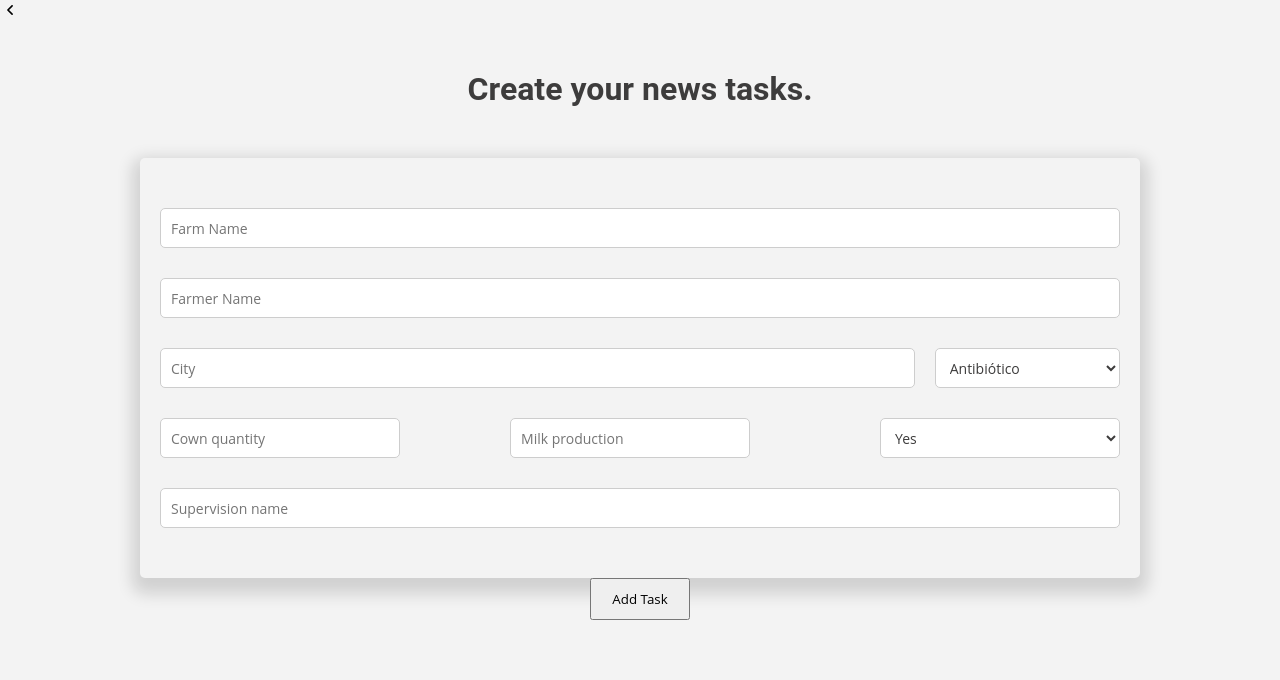
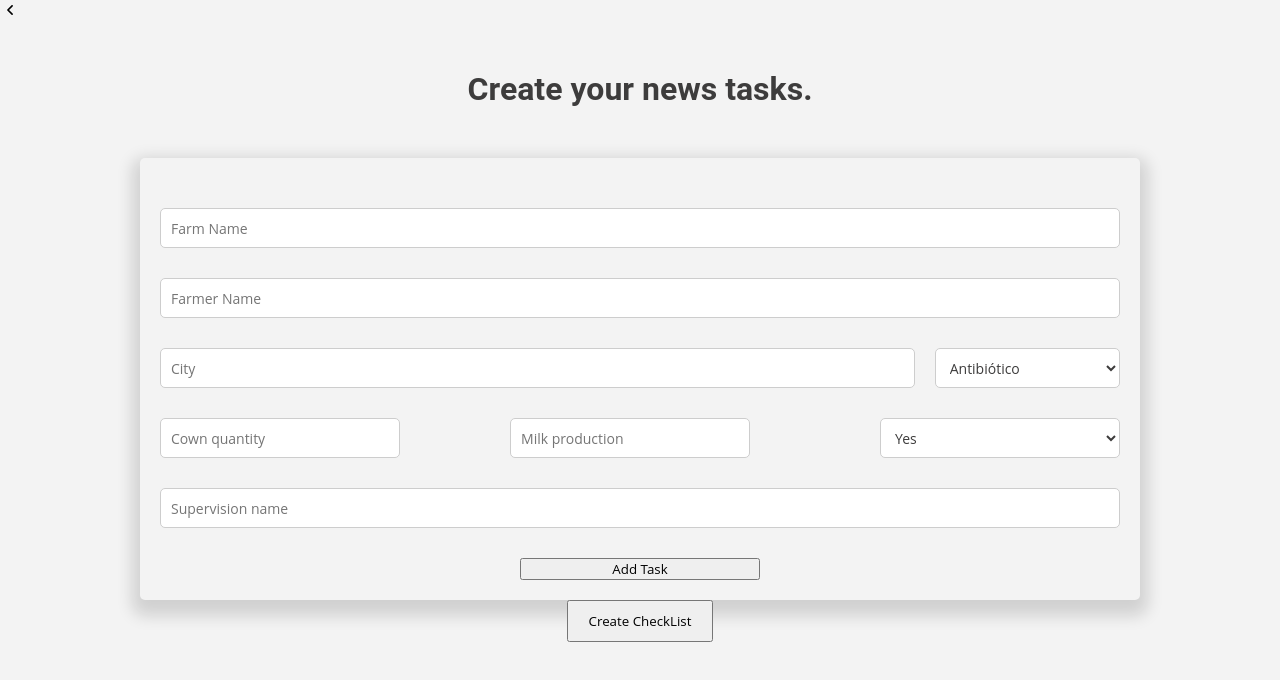
Before and after one commit to leoalves-15/BovControl, a React (Create React App) app: page /Create in a window 1280 px wide. Shown: the top 680 px of the page. Built offline with nearby package versions, Linux system fonts and the light colour scheme.

Commit message:
begging create

```diff
--- a/src/Contexts/ContextAddTasks/ContextNewTask.type.ts
+++ b/src/Contexts/ContextAddTasks/ContextNewTask.type.ts
@@ -2,4 +2,5 @@ import { ReactNode } from "react"
 
 export type ContextTaskProp = {
     children: ReactNode;
+    createTasks: () => void;
 }
--- a/src/components/FormTask/FormTask.types.ts
+++ b/src/components/FormTask/FormTask.types.ts
@@ -3,4 +3,5 @@ import { task } from "../../types/Task.type";
 export type FormTaskProps = {
     disabled?: boolean;
     task?: task;
+    send?: () => void;
 };
--- a/src/components/FormTask/index.tsx
+++ b/src/components/FormTask/index.tsx
@@ -1,4 +1,4 @@
-import React, { useRef, useEffect, FC } from "react";
+import React, { FC } from "react";
 import { FormTaskProps } from "./FormTask.types";
 import {
   Container,
@@ -7,29 +7,36 @@ import {
   InputFull,
   InputHalf,
   Select,
+  SaveButton,
 } from "./styles";
 
 const FormTask: FC<FormTaskProps> = (props) => {
-  const { disabled, task } = props;
-
-  const myref = useRef<HTMLFormElement>(null);
-
-  useEffect(() => {
-    console.log(myref.current);
-  }, []);
+  const { disabled, task, send = () => {} } = props;
 
   return (
     <Container>
-      <Form ref={myref}>
+      <Form onSubmit={() => send()}>
         <FormRow>
-          <InputFull value={task?.farmer?.name} disabled={disabled} placeholder="Farm Name" />
+          <InputFull
+            value={task?.farmer?.name}
+            disabled={disabled}
+            placeholder="Farm Name"
+          />
         </FormRow>
         <FormRow>
-          <InputFull value={task?.from?.name} disabled={disabled} placeholder="Farmer Name" />
+          <InputFull
+            value={task?.from?.name}
+            disabled={disabled}
+            placeholder="Farmer Name"
+          />
         </FormRow>
         <FormRow>
           {/* city e type */}
-          <InputFull value={task?.farmer?.city} disabled={disabled} placeholder="City" />
+          <InputFull
+            value={task?.farmer?.city}
+            disabled={disabled}
+            placeholder="City"
+          />
           <Select value={task?.type} disabled={disabled}>
             <option value="Antibiótico">Antibiótico</option>
             <option value="BPA">BPA</option>
@@ -38,8 +45,16 @@ const FormTask: FC<FormTaskProps> = (props) => {
         </FormRow>
         <FormRow>
           {/* numero de vaca, de leite e se tem cuidador */}
-          <InputHalf value={task?.number_of_cows_head} disabled={disabled} placeholder="Cown quantity" />
-          <InputHalf value={task?.amount_of_milk_produced} disabled={disabled} placeholder="Milk production" />
+          <InputHalf
+            value={task?.number_of_cows_head}
+            disabled={disabled}
+            placeholder="Cown quantity"
+          />
+          <InputHalf
+            value={task?.amount_of_milk_produced}
+            disabled={disabled}
+            placeholder="Milk production"
+          />
           <Select value={`${task?.had_supervision}`} disabled={disabled}>
             <option value="true">Yes</option>
             <option value="false">No</option>
@@ -47,9 +62,14 @@ const FormTask: FC<FormTaskProps> = (props) => {
         </FormRow>
         <FormRow>
           {/* supervisor */}
-          <InputFull value={task?.to?.name} disabled={disabled} placeholder="Supervision name" />
+          <InputFull
+            value={task?.to?.name}
+            disabled={disabled}
+            placeholder="Supervision name"
+          />
         </FormRow>
         <FormRow>{/* mapa */}</FormRow>
+        <SaveButton type="submit">Add Task</SaveButton>
       </Form>
     </Container>
   );
--- a/src/components/FormTask/styles.ts
+++ b/src/components/FormTask/styles.ts
@@ -80,3 +80,7 @@ export const Select = styled.select`
     cursor: not-allowed;
   }
 `;
+export const SaveButton = styled.button`
+  width: 240px;
+  max-width: 100%;
+`;
--- a/src/components/NewTask/index.tsx
+++ b/src/components/NewTask/index.tsx
@@ -1,9 +1,12 @@
-import React, { useState } from "react";
+import React, { useState, useContext } from "react";
 import { Container, AddButon } from "./styles";
 import FormTask from "../FormTask";
 import { TasksComponents } from "./NewTask.types";
+import { ContextNewTasks } from "../../Contexts/ContextAddTasks/ContextNewTasks";
 
 const NewTask = () => {
+  // const { tasks, setTasks } = useContext(ContextNewTasks);
+
   const [qtdTasks, setQtdTasks] = useState<TasksComponents[]>([
     { Id: 1, Task: <FormTask /> },
   ]);
@@ -20,7 +23,7 @@ const NewTask = () => {
       {qtdTasks.map((Item) => {
         return Item.Task;
       })}
-      <AddButon onClick={() => addTask()}> Add Task </AddButon>
+      <AddButon onClick={() => addTask()}> Create CheckList</AddButon>
     </Container>
   );
 };
```
